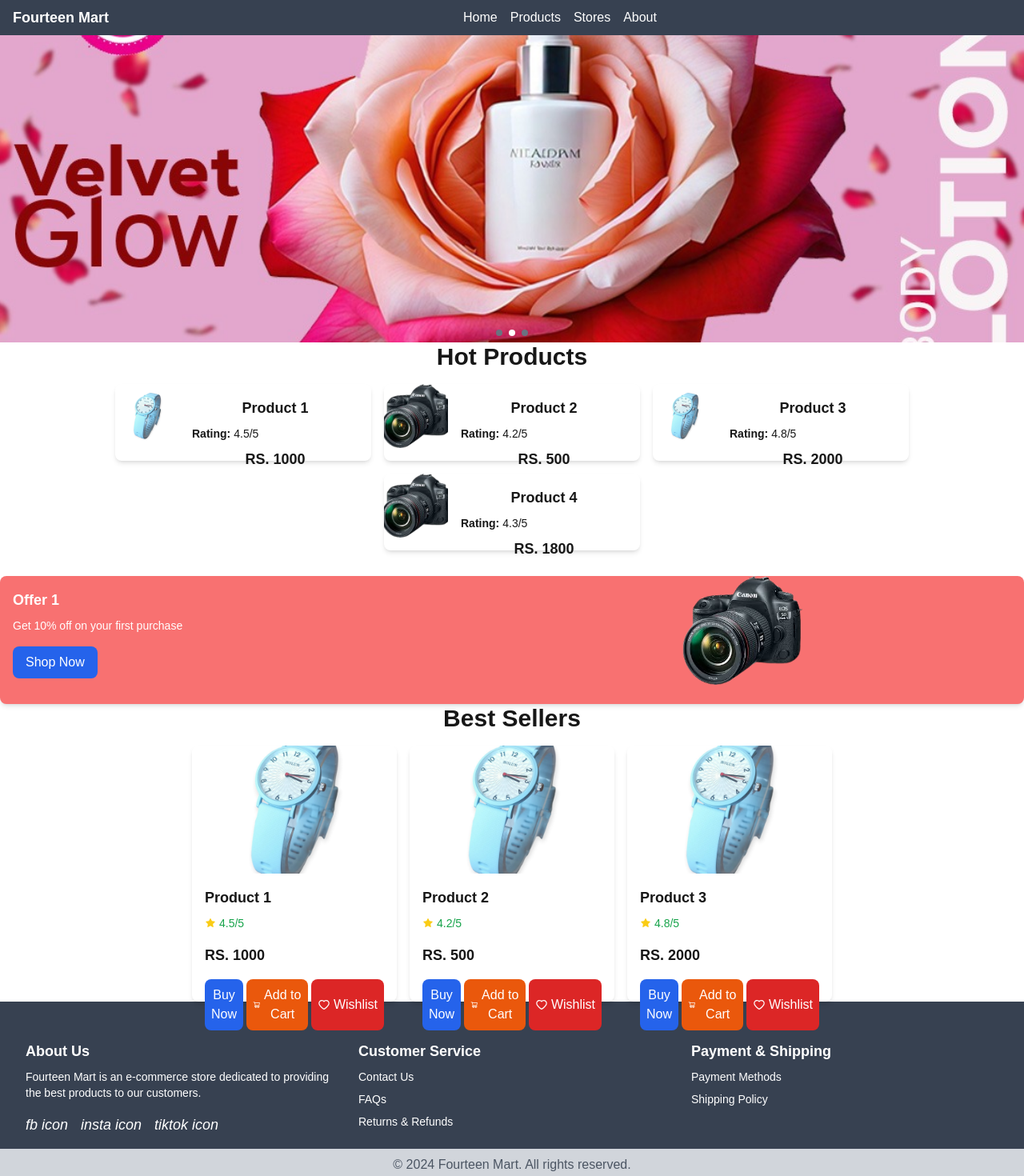
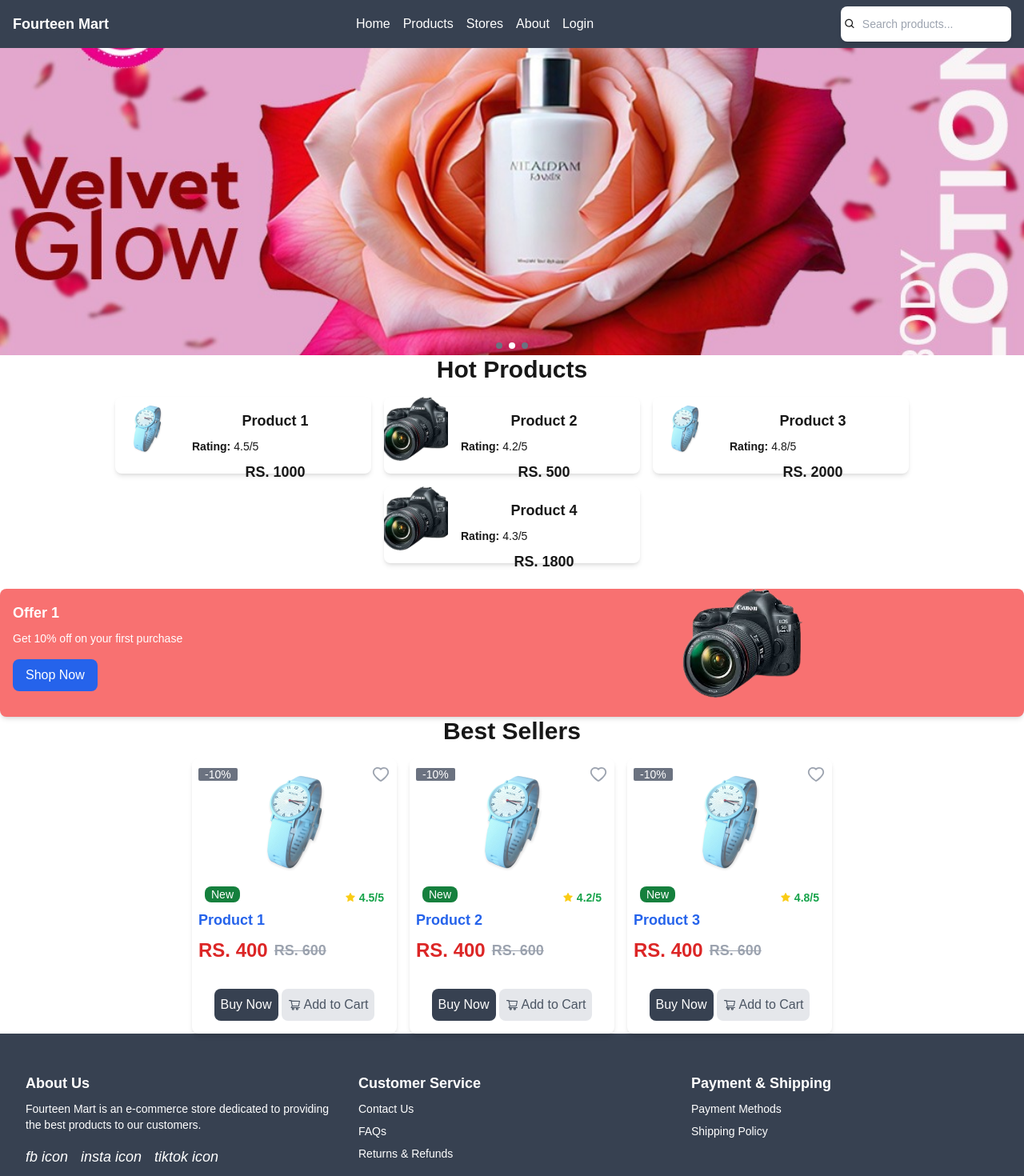
Before and after one commit to MIREHMAN/fourteen-mart, a Next.js app: page / in a window 1280 px wide. Shown: the top 1470 px of the page at 80% size. Built offline with nearby package versions, Linux system fonts and the light colour scheme.

Commit message:
Product Crad Design

```diff
--- /dev/null
+++ b/app/Login/page.jsx
@@ -0,0 +1,65 @@
+import Head from "next/head";
+import Link from "next/link";
+
+function Login() {
+  return (
+    <div>
+      <Head>
+        <title>Fourteen Mart - Sign In/Sign Up</title>
+      </Head>
+      <div className="flex justify-center items-center h-screen bg-gray-100">
+        <div className="w-full max-w-md bg-white rounded-lg shadow-md p-6">
+          <h2 className="text-3xl font-bold text-center mb-4">Fourteen Mart</h2>
+          <p className="text-lg text-center mb-8">Sign in to continue</p>
+
+          <form>
+            <div className="mb-4">
+              <label
+                className="block text-gray-700 text-sm font-bold mb-2"
+                htmlFor="email"
+              >
+                Email Address
+              </label>
+              <input
+                className="shadow appearance-none border rounded w-full py-2 px-3 text-gray-700 leading-tight focus:outline-none focus:shadow-outline"
+                id="email"
+                type="email"
+                placeholder="Enter your email address"
+              />
+            </div>
+            <div className="mb-4">
+              <label
+                className="block text-gray-700 text-sm font-bold mb-2"
+                htmlFor="password"
+              >
+                Password
+              </label>
+              <input
+                className="shadow appearance-none border rounded w-full py-2 px-3 text-gray-700 leading-tight focus:outline-none focus:shadow-outline"
+                id="password"
+                type="password"
+                placeholder="Enter your password"
+              />
+            </div>
+            <div className="flex items-center justify-between">
+              <button
+                className="bg-blue-500 hover:bg-blue-700 text-white font-bold py-2 px-4 rounded"
+                type="submit"
+              >
+                Login
+              </button>
+              <Link
+                href="#"
+                className="inline-block align-baseline font-bold text-sm text-blue-500 hover:text-blue-800"
+              >
+                Forgot Password?
+              </Link>
+            </div>
+          </form>
+        </div>
+      </div>
+    </div>
+  );
+}
+
+export default Login;
--- a/app/components/Navbar/Navbar.jsx
+++ b/app/components/Navbar/Navbar.jsx
@@ -1,7 +1,7 @@
 import Link from 'next/link';
+import Search from "../Search/Search"
 
-
-const pages = ['Home', 'Products', 'Stores', 'About'];
+const pages = ['Home', 'Products', 'Stores', 'About', 'Login'];
 
 function Navbar() {
   return (
@@ -23,6 +23,7 @@ function Navbar() {
           ))}
         </div>
         <div className="flex items-center space-x-4">
+          <Search/>
 
         </div>
       </div>
--- a/app/components/ProductCard/ProductCard.jsx
+++ b/app/components/ProductCard/ProductCard.jsx
@@ -1,48 +1,69 @@
-import Image from 'next/image';
-import Link from 'next/link';
-import { AiFillStar, AiOutlineShoppingCart, AiOutlineHeart } from 'react-icons/ai';
+import Image from "next/image";
+import Link from "next/link";
+import {
+  AiFillStar,
+  AiOutlineShoppingCart,
+  AiOutlineHeart,
+} from "react-icons/ai";
 
 const ProductCard = ({ title, price, rating, image }) => {
   return (
-    <div className="bg-white shadow-md rounded-lg w-64 h-80 cursor-pointer">
-      <Link href="#">
+    <div className="bg-white shadow-md rounded-lg w-64 h-100 ">
+      <div className="relative">
         <Image
           src={image}
           alt={title}
           width={200}
           height={200}
-          className="w-full h-40 object-cover rounded-t-lg"
+          className="w-full h-40 object-contain rounded-t-lg"
         />
+
+        <div className="absolute top-2 left-2">
+          <span className="text-sm text-white rounded-sm bg-gray-500 px-2">
+            -10%
+          </span>
+        </div>
+        <div className="absolute top-2 right-2">
+          <AiOutlineHeart className="w-6 h-6 text-gray-400 hover:text-red-500 cursor-pointer" />
+        </div>
+      </div>
+      <div className="px-2">
+        <p className="justify-between text-sm text-green-600 flex items-center mx-2">
+        <span className="text-sm font-light px-2 bg-green-700 rounded-lg text-white mb-2">
+            New
+          </span>
+          <span className="flex items-center">
+            <AiFillStar className="mr-1 text-yellow-400" />
+            <span className="font-bold">{rating}/5</span>
+          </span>
+
+        </p>
+
+        <Link href="#">
+          <h3 className="text-lg font-bold mb-2 text-blue-600 hover:text-blue-800">
+            {title}
+          </h3>
         </Link>
-      <div className="p-4">
-        <h3 className="text-lg font-bold mb-2">{title}</h3>
-        <p className="text-sm text-green-600 mb-4 flex items-center">
-          <AiFillStar className="mr-1 text-yellow-400" />
-          {rating}/5
+        <p className="text-lg font-bold mb-4 flex items-center">
+          <span className="text-2xl font-bold text-red-600 mr-2">RS. 400</span>
+          <span className="text-lg font-bold line-through text-gray-400">
+            RS. 600
+          </span>
         </p>
-        <p className="text-lg font-bold mb-4">RS. {price}</p>
+      </div>
       <div className="flex justify-between">
-        <div className="flex gap-1">
+        <div className="flex gap-1 mx-auto p-4">
           <Link href="#">
-    <button className="bg-blue-600 text-white p-2 rounded-lg hover:bg-blue-700">
+            <button className="bg-gray-700 text-white p-2 rounded-lg hover:bg-gray-600">
               Buy Now
             </button>
           </Link>
-  <button className="bg-orange-600 text-white p-2 rounded-lg hover:bg-orange-700">
+          <button className="bg-gray-200 text-gray-600 p-2 rounded-lg hover:bg-gray-300">
             <span className="flex items-center">
               <AiOutlineShoppingCart className="mr-1" />
               Add to Cart
             </span>
           </button>
-  <button className="bg-red-600 text-white p-2 rounded-lg hover:bg-red-700">
-    <span className="flex items-center">
-      <AiOutlineHeart className="mr-1" />
-      Wishlist
-    </span>
-  </button>
-</div>
-
-
         </div>
       </div>
     </div>
--- /dev/null
+++ b/app/components/Search/Search.jsx
@@ -0,0 +1,18 @@
+import React from 'react';
+import { BiSearch } from 'react-icons/bi';
+
+const Search = () => {
+  return (
+    <div className="flex justify-center items-center bg-white rounded-lg shadow-md p-1">
+        <BiSearch/>
+      <input
+        className="w-full py-2 pl-2 text-sm text-gray-700 "
+        type="search"
+        placeholder="Search products..."
+      />
+
+    </div>
+  );
+};
+
+export default Search;
```
Lines whose indentation alone changed are shown as unchanged.
